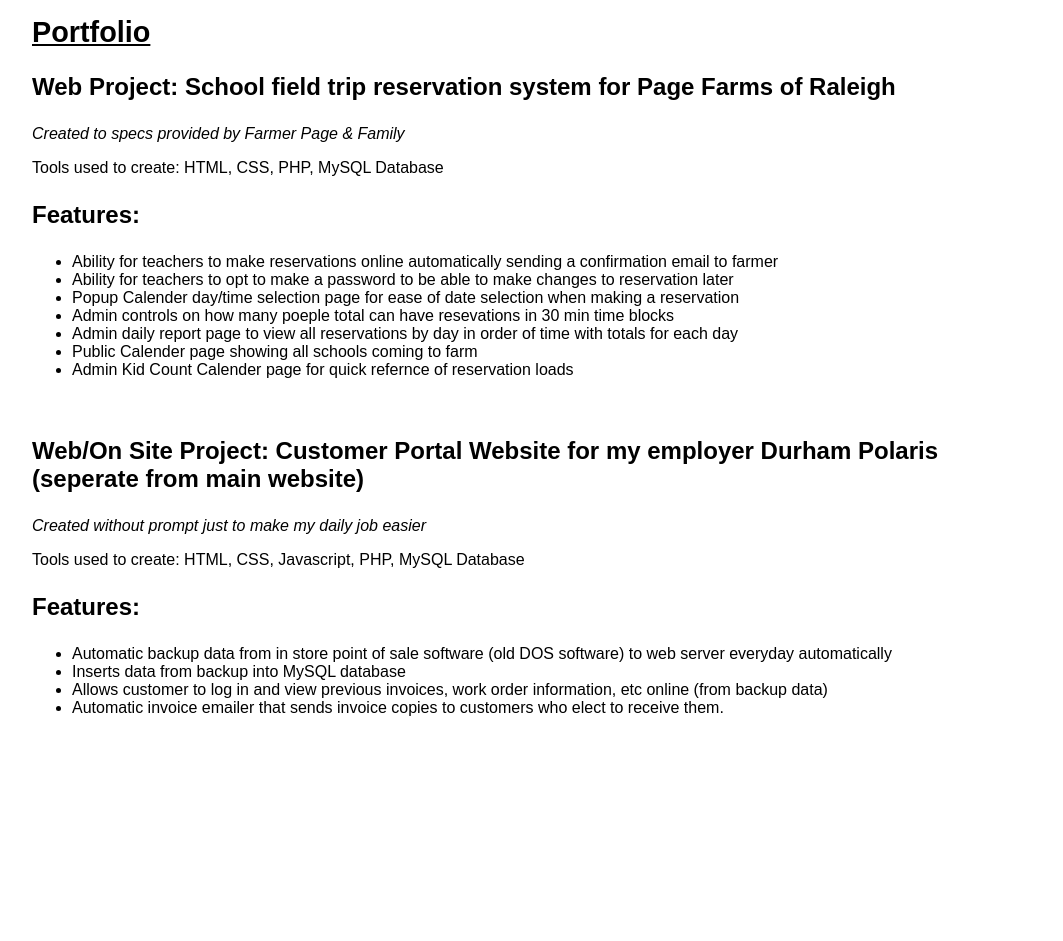
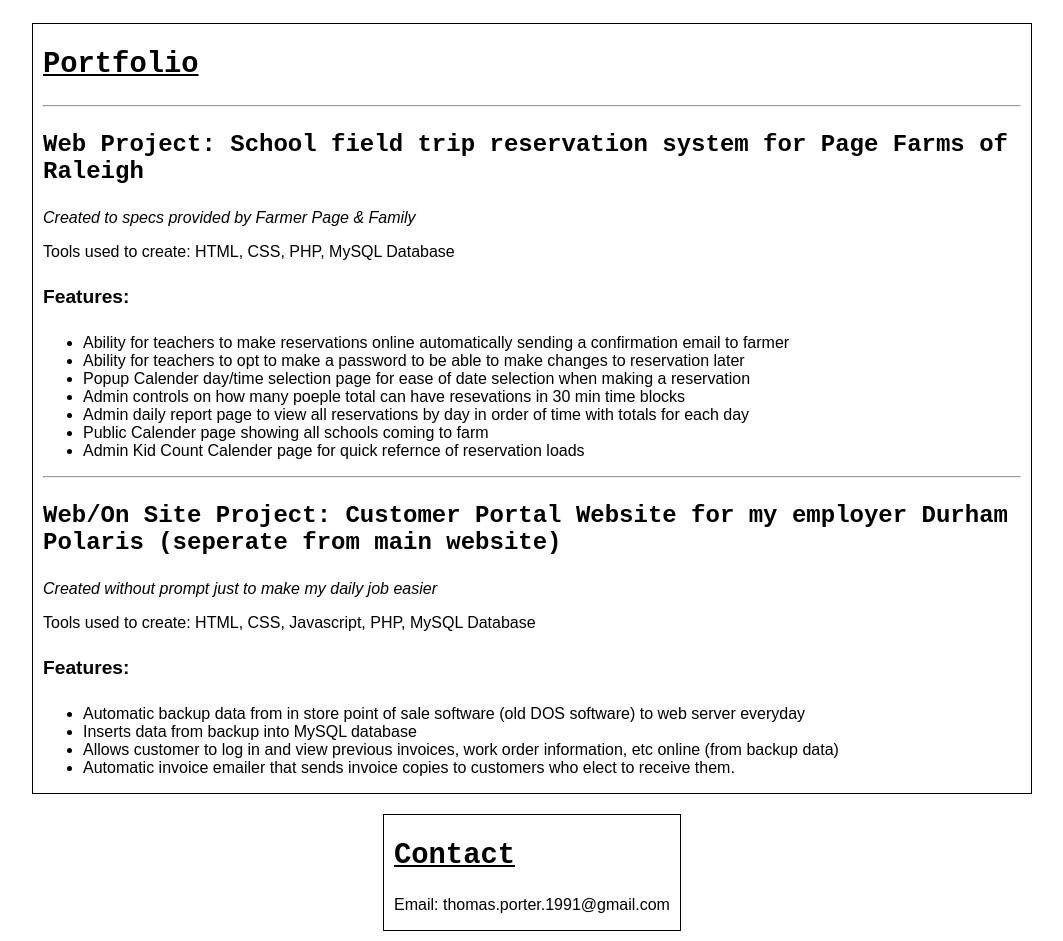
Before and after one commit to killacom/myPortfolio, a plain HTML site: page index.html in a window 1280 px wide. Shown: the part 700-1641 px from the top of the page, without its empty margins (108-1171 px from the left). Before the commit the page ends 1433 px from the top, so only its background shows below. Drawn offline with Linux system fonts and the light colour scheme.

Commit message:
got the content structure set up decently

```diff
--- a/index.html
+++ b/index.html
@@ -6,6 +6,7 @@
         <link href="style.css" rel="stylesheet">
     </head>
     <body>
+        <div class="header">
             <header>
                 <h1>Thomas Porter, Programmer</h1>
             </header>
@@ -16,6 +17,7 @@
                     <li class="nav-item">Contact</li>
                 </ul>
             </nav>
+        </div>
         <main>
             <div id="about-me">
                 <h2>About Me</h2>
@@ -29,11 +31,12 @@
             <br>
             <div id="portfolio">
                 <h2>Portfolio</h2>
+                <hr>
                 <div class="portfolio-item">
                     <h3>Web Project: School field trip reservation system for Page Farms of Raleigh</h3>
                     <p><i>Created to specs provided by Farmer Page &amp; Family</i></p>
                     <p>Tools used to create: HTML, CSS, PHP, MySQL Database</p>
-                    <h3>Features:</h3>
+                    <h4>Features:</h4>
                     <ul role="presentation" class="features-list">
                         <li class="feature">Ability for teachers to make reservations online automatically sending a confirmation email to farmer</li>
                         <li class="feature">Ability for teachers to opt to make a password to be able to make changes to reservation later</li>
@@ -44,20 +47,25 @@
                         <li class="feature">Admin Kid Count Calender page for quick refernce of reservation loads</li>
                     </ul>
                 </div>
-                <br>
+                <hr>
                 <div class="portfolio-item">
                     <h3>Web/On Site Project: Customer Portal Website for my employer Durham Polaris (seperate from main website)</h3>
                     <p><i>Created without prompt just to make my daily job easier</i></p>
                     <p>Tools used to create: HTML, CSS, Javascript, PHP, MySQL Database</p>
-                    <h3>Features:</h3>
+                    <h4>Features:</h4>
                     <ul role="presentation" class="features-list">
-                        <li class="feature">Automatic backup data from in store point of sale software (old DOS software) to web server everyday automatically </li>
+                        <li class="feature">Automatic backup data from in store point of sale software (old DOS software) to web server everyday</li>
                         <li class="feature">Inserts data from backup into MySQL database</li>
                         <li class="feature">Allows customer to log in and view previous invoices, work order information, etc online (from backup data)</li>
                         <li class="feature">Automatic invoice emailer that sends invoice copies to customers who elect to receive them.</li>
                     </ul>
                 </div>
             </div>
+            <br>
+            <div id="contact">
+                <h2>Contact</h2>
+                <p>Email: thomas.porter.1991@gmail.com</p>
+            </div>
         </main>
     </body>
 </html>
--- a/style.css
+++ b/style.css
@@ -5,8 +5,13 @@
     width: 1000px;
     margin: auto;
 }
-h1 {
-    text-align: center;
+main {
+    display: flex;
+    justify-content: center;
+    flex-wrap: wrap;
+}
+h1, h2, h3 {
+    font-family:'Courier New', Courier, monospace;
 }
 h2 {
     text-decoration: underline;
@@ -15,17 +20,31 @@
 h3 {
     font-size: 1.5em;
 }
-header {
+h4 {
+    font-size: 1.2em;
+}
+.header {
     display: flex;
-}
-#nav {
-    display: flex;
-    float: right;
 }
 #about-me {
     font-size: 1.1em;
+    border: 1px solid black;
+    padding: 0 10px;
+    margin: 10px 0;
 }
 .nav-item {
-    display: inline-flex;
+    display: inline-block;
     margin: 0 5px;
 }
+#portfolio {
+    display: block;
+    border: 1px solid black;
+    padding: 0 10px;
+    margin: 10px 0;
+}
+#contact {
+    display: block;
+    border: 1px solid black;
+    padding: 0 10px;
+    margin: 10px 0;
+}
```
Lines whose indentation alone changed are shown as unchanged.
